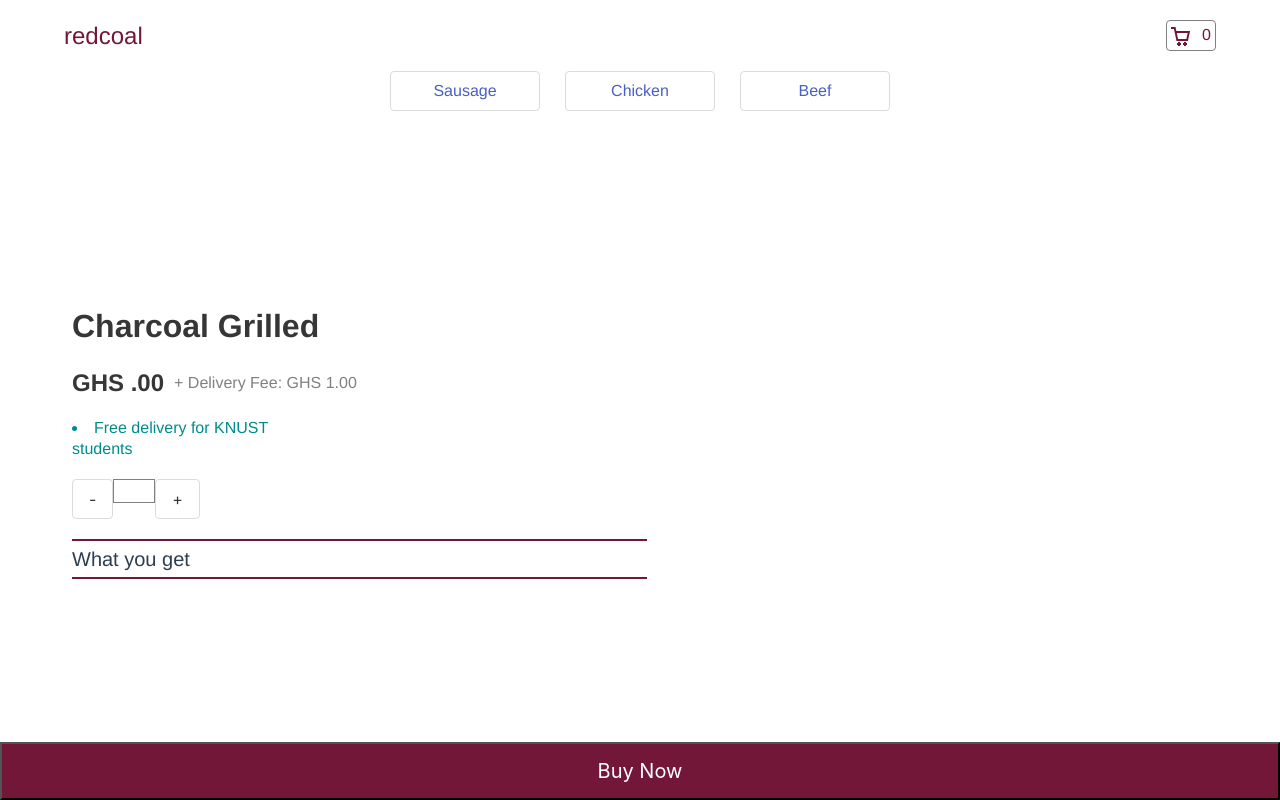
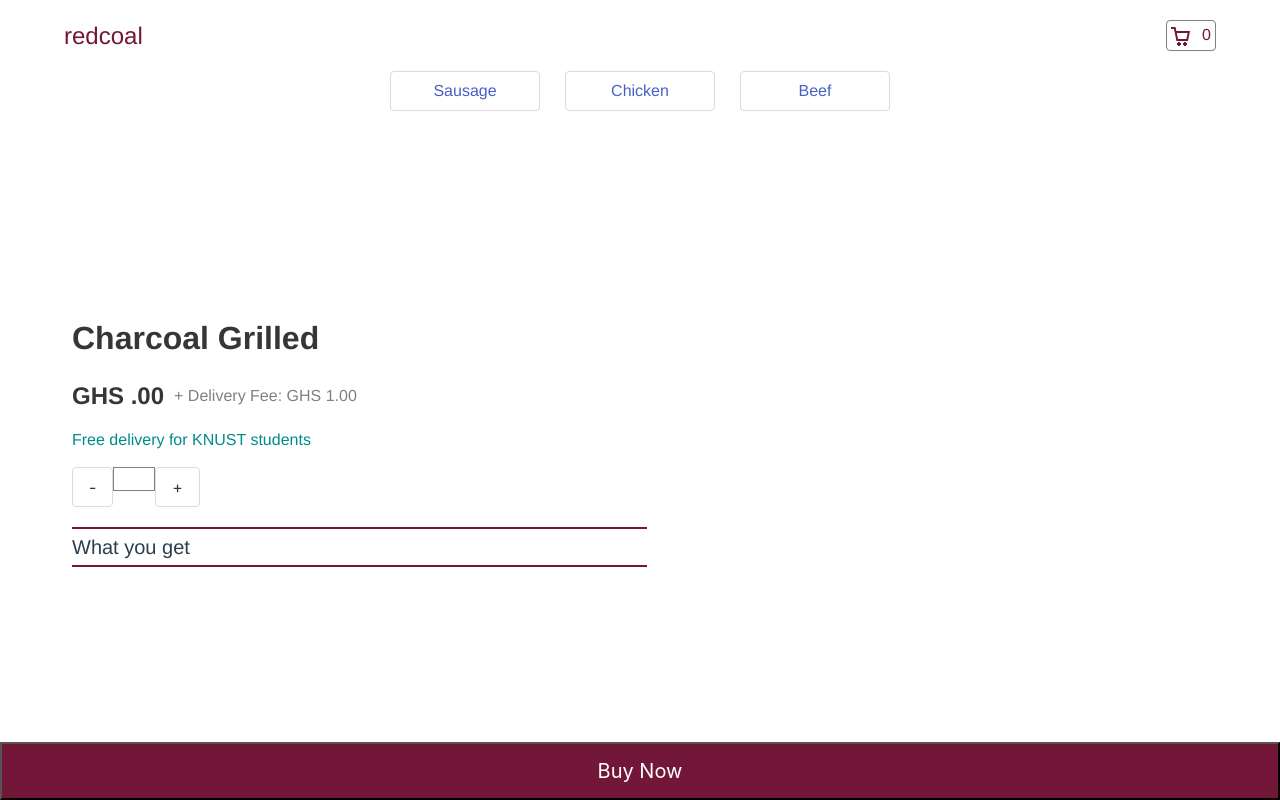
Before and after one commit to mchase007/redcoalv3., a Vue app: page /meal/beef in a window 1280 px wide. Built offline with nearby package versions, Linux system fonts and the light colour scheme.

Commit message:
product ui update

```diff
--- a/src/components/ProductItem.vue
+++ b/src/components/ProductItem.vue
@@ -8,7 +8,7 @@
       <h5 class="is-size-5 is-size-4-tablet" >GHS {{userMeal.productPrice}}.00</h5>
       <p class="is-size-7 is-size-6-tablet">+ Delivery Fee: GHS 1.00</p>
       </div>
-      <li class="promo is-size-7 is-size-6-tablet">Free delivery for KNUST students</li>
+      <p class="promo is-size-7 is-size-6-tablet">Free delivery for KNUST students</p>
       <div class="controlSet">
         <button class="button" @click="decreaseQuantity">-</button>
         <p class="quantity">{{userMeal.productQuantity}}</p>
```
Also changed, not shown: 5 other files (tests, documents, lock files or other folders).
